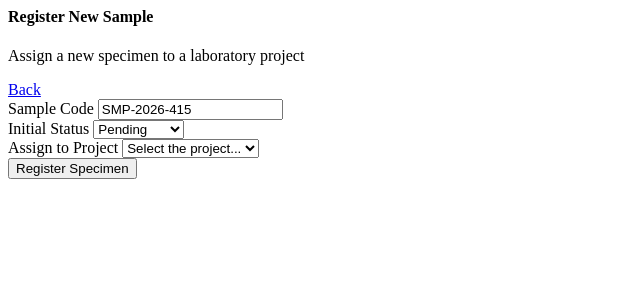
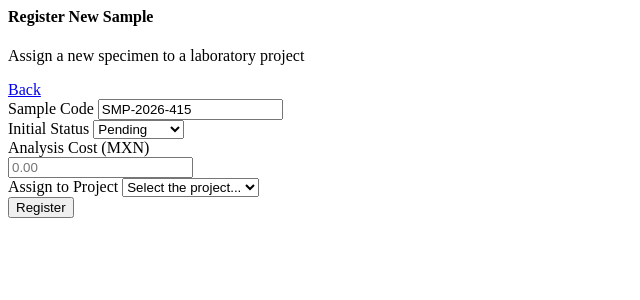
Before and after one commit to Misael-GC/lab_management, a PHP site: page /create.php in a window 1280 px wide. Shown: the top 300 px of the page, without its empty margins (0-640 px from the left). Run offline with PHP 8.4, Linux system fonts and the light colour scheme; data that the repository does not hold is empty.

Commit message:
se agrego el campo en el registro

```diff
--- a/src/app/Controllers/SampleController.php
+++ b/src/app/Controllers/SampleController.php
@@ -92,14 +92,16 @@ class SampleController extends BaseController
         $code = $_POST['code'] ?? '';
         $status = $_POST['status'] ?? 'Pending';
         $id_project = $_POST['id_project'] ?? null;
+        $analysis_cost = $_POST['analysis_cost'] ?? 0.00;
         $id_user = 1; // Por ahora estático hasta que implementes Login
+
 
         try {
             $db->beginTransaction();
 
             // 1. Insertar el Sample
-            $stmt = $db->prepare("INSERT INTO sample (code, status, id_project, id_user) VALUES (?, ?, ?, ?)");
-            $stmt->execute([$code, $status, $id_project, $id_user]);
+            $stmt = $db->prepare("INSERT INTO sample (code, status, id_project, id_user, analysis_cost) VALUES (?, ?, ?, ?, ?)");
+            $stmt->execute([$code, $status, $id_project, $id_user, $analysis_cost]);
             $sampleId = $db->lastInsertId();
 
             // 2. Registrar en el Historial (Actividad Reciente)
--- a/src/app/Views/samples/create.php
+++ b/src/app/Views/samples/create.php
@@ -23,11 +23,25 @@
 
                         <div class="col-md-6">
                             <label class="form-label small fw-medium">Initial Status</label>
-                            <select name="status" class="form-select form-select-sm">
+                            <select name="status" class="form-select form-select-sm" required>
                                 <option value="Pending">Pending</option>
                                 <option value="Urgent">Urgent</option>
                                 <option value="In Progress">In Progress</option>
                             </select>
+                        </div>
+
+                        <div class="col-md-6">
+                            <label class="form-label small fw-medium">Analysis Cost (MXN)</label>
+                            <div class="input-group input-group-sm">
+                                <span class="input-group-text bg-light border-end-0"><i class="bi bi-currency-dollar"></i></span>
+                                <input type="number"
+                                    name="analysis_cost"
+                                    class="form-control form-control-sm border-start-0"
+                                    step="0.01"
+                                    min="0"
+                                    placeholder="0.00"
+                                    required>
+                            </div>
                         </div>
 
                         <div class="col-md-12">
@@ -44,7 +58,7 @@
 
                         <div class="col-md-12 mt-4 text-end">
                             <button type="submit" class="btn btn-primary btn-sm px-4">
-                                <i class="bi bi-save me-1"></i> Register Specimen
+                                <i class="bi bi-save me-1"></i> Register
                             </button>
                         </div>
                     </div>
```
